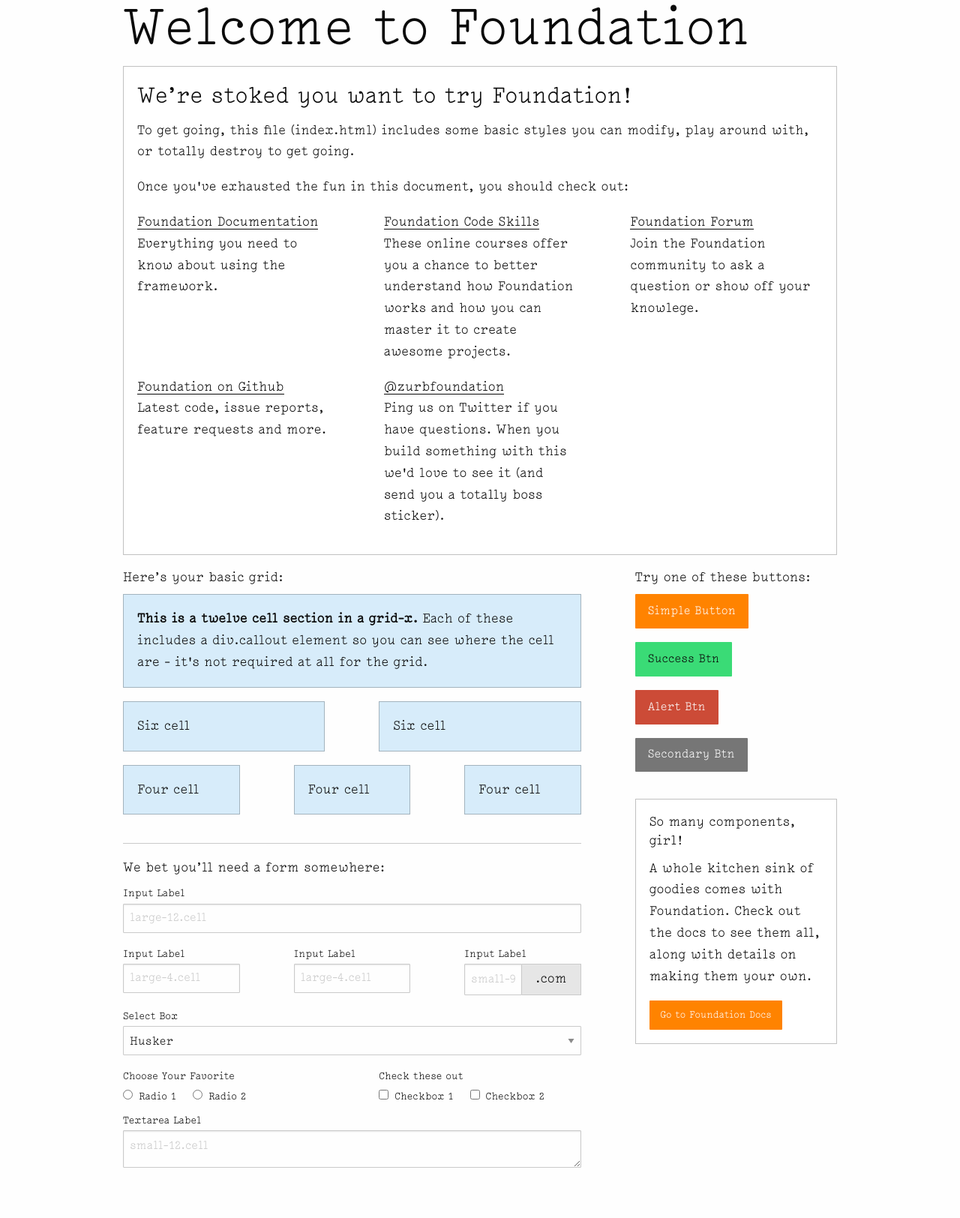
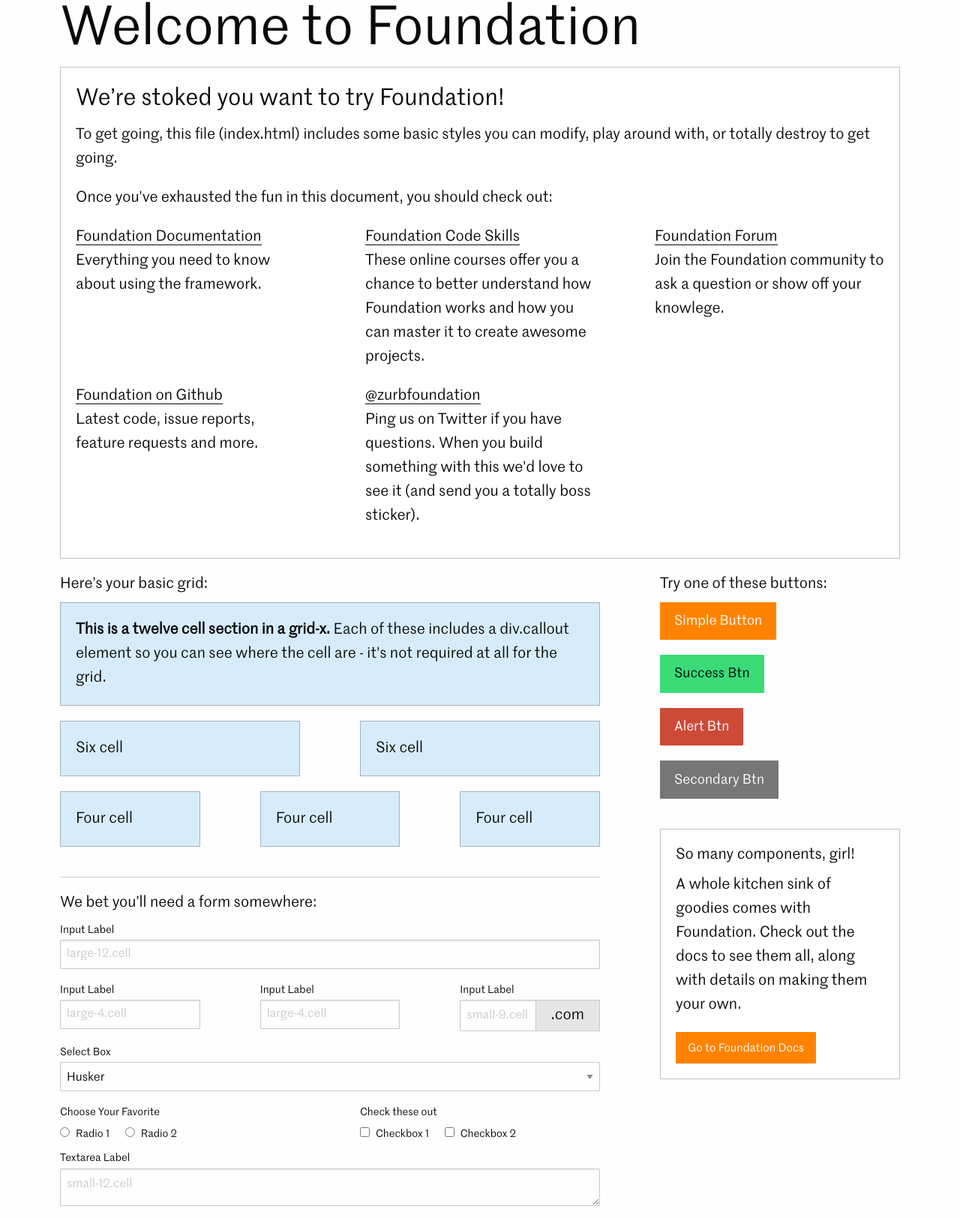
Before and after one commit to garethjohnsdesign/onlyjerkin.com, a PHP site: page /bower_components/foundation-sites/customizer/index.html in a window 1280 px wide. Shown: the whole page at 75% size. Before the commit the page ends 1557 px from the top, so only its background shows below. Run offline with PHP 8.4, Linux system fonts and the light colour scheme; some libraries are stand-ins or nearby versions.

Commit message:
Initial Commit

```diff
--- a/_includes/subscribe.html
+++ b/_includes/subscribe.html
@@ -1,5 +1,5 @@
 <!-- Subscribe -->
-<div class="grid-container margin-top-2 margin-bottom-2">
+<div class="grid-container margin-top-2 margin-bottom-2" data-aos="fade-in">
   <div class="grid-x grid-padding-x grid-padding-y align-center">
     <div class="small-11 medium-8 cell text-center">
       <h4 class="primary-font">Stay in touch</h4>
--- a/assets/scss/_fonts.scss
+++ b/assets/scss/_fonts.scss
@@ -8,28 +8,10 @@
 }
 
 @font-face {
-  font-family: 'Untitled Sans Regular';
+  font-family: 'Marr Sans';
   src:
-  url('../fonts/untitled-sans-regular.woff2') format('woff2'),
-  url('../fonts/untitled-sans-regular.woff') format('woff');
-  font-weight: normal;
-  font-style: normal;
-}
-
-@font-face {
-  font-family: 'Type Type';
-  src:
-  url('../fonts/type-type.woff2') format('woff2'),
-  url('../fonts/type-type.woff') format('woff');
-  font-weight: normal;
-  font-style: normal;
-}
-
-@font-face {
-  font-family: 'Lacrima';
-  src:
-  url('../fonts/lacrimamg-serif.woff2') format('woff2'),
-  url('../fonts/lacrimamg-serif.woff') format('woff');
+  url('../fonts/marrsans-regular.woff2') format('woff2'),
+  url('../fonts/marrsans-regular.woff') format('woff');
   font-weight: normal;
   font-style: normal;
 }
--- a/assets/scss/_icons.scss
+++ b/assets/scss/_icons.scss
@@ -20,7 +20,7 @@ Single-colored icons can be modified like so:
 }
 
 .icon-logo {
-  font-size: 5rem;
+  font-size: 4rem;
 }
 
 .icon-play_arrow {
--- a/assets/scss/_layout.scss
+++ b/assets/scss/_layout.scss
@@ -44,7 +44,7 @@ svg {
 
 ::selection {
   background: $primary-color;
-  color: $secondary-color;
+  color: $black;
 }
 
 :focus {
@@ -138,12 +138,7 @@ p a {
   background-repeat: no-repeat;
   background-size: cover;
   background-position: center center;
-  height: 80vh;
-/*
-  h1 {
-    text-shadow: 1px 1px 1px $black;
-  }
-*/
+  height: 85vh;
 }
 
 // 9. Home
@@ -165,15 +160,6 @@ p a {
   top: 0;
   left: 0;
   width: 100%;
-  @include links ($black, $black)
-}
-
-.food .hamburger-inner {
-  &,
-  &::before,
-  &::after {
-    background-color: $black;
-  }
 }
 
 // 11. Find Us
--- a/assets/scss/_settings.scss
+++ b/assets/scss/_settings.scss
@@ -66,9 +66,8 @@
 // ---------
 
 // $global-font-size: 100%;
-$global-font-size: 18px;
-// $global-width: rem-calc(1200);
-$global-width: rem-calc(1024);
+$global-font-size: 20px;
+$global-width: rem-calc(1200);
 $global-lineheight: 1.5;
 /*
 $foundation-palette: (
@@ -175,30 +174,30 @@ $header-styles: (
     'h1': ('font-size': 48, 'line-height': 1.1, 'margin-top': 0, 'margin-bottom': $header-margin-bottom),
     'h2': ('font-size': 32, 'line-height': $header-lineheight, 'margin-top': 0, 'margin-bottom': $header-margin-bottom),
     'h3': ('font-size': 24, 'line-height': $header-lineheight, 'margin-top': 0, 'margin-bottom': $header-margin-bottom),
-    'h4': ('font-size': 18, 'line-height': $header-lineheight, 'margin-top': 0, 'margin-bottom': $header-margin-bottom),
-    'h5': ('font-size': 17, 'line-height': $header-lineheight, 'margin-top': 0, 'margin-bottom': $header-margin-bottom),
-    'h6': ('font-size': 16, 'line-height': $header-lineheight, 'margin-top': 0, 'margin-bottom': $header-margin-bottom)
+    'h4': ('font-size': 20, 'line-height': $header-lineheight, 'margin-top': 0, 'margin-bottom': $header-margin-bottom),
+    'h5': ('font-size': 20, 'line-height': $header-lineheight, 'margin-top': 0, 'margin-bottom': $header-margin-bottom),
+    'h6': ('font-size': 20, 'line-height': $header-lineheight, 'margin-top': 0, 'margin-bottom': $header-margin-bottom)
   ),
   'medium': (
     'h1': ('font-size': 48, 'line-height': 1.1, 'margin-top': 0, 'margin-bottom': $header-margin-bottom),
     'h2': ('font-size': 40, 'line-height': $header-lineheight, 'margin-top': 0, 'margin-bottom': $header-margin-bottom),
     'h3': ('font-size': 31, 'line-height': $header-lineheight, 'margin-top': 0, 'margin-bottom': $header-margin-bottom),
     'h4': ('font-size': 24, 'line-height': $header-lineheight, 'margin-top': 0, 'margin-bottom': $header-margin-bottom),
-    'h5': ('font-size': 18, 'line-height': $header-lineheight, 'margin-top': 0, 'margin-bottom': $header-margin-bottom),
-    'h6': ('font-size': 14, 'line-height': $header-lineheight, 'margin-top': 0, 'margin-bottom': $header-margin-bottom)
+    'h5': ('font-size': 20, 'line-height': $header-lineheight, 'margin-top': 0, 'margin-bottom': $header-margin-bottom),
+    'h6': ('font-size': 20, 'line-height': $header-lineheight, 'margin-top': 0, 'margin-bottom': $header-margin-bottom)
   ),
   'large': (
     'h1': ('font-size': 72, 'line-height': 1.1, 'margin-top': 0, 'margin-bottom': $header-margin-bottom),
     'h2': ('font-size': 40, 'line-height': 1.1, 'margin-top': 0, 'margin-bottom': $header-margin-bottom),
     'h3': ('font-size': 31, 'line-height': $header-lineheight, 'margin-top': 0, 'margin-bottom': $header-margin-bottom),
     'h4': ('font-size': 24, 'line-height': $header-lineheight, 'margin-top': 0, 'margin-bottom': $header-margin-bottom),
-    'h5': ('font-size': 18, 'line-height': $header-lineheight, 'margin-top': 0, 'margin-bottom': $header-margin-bottom),
+    'h5': ('font-size': 20, 'line-height': $header-lineheight, 'margin-top': 0, 'margin-bottom': $header-margin-bottom),
     'h6': ('font-size': 14, 'line-height': $header-lineheight, 'margin-top': 0, 'margin-bottom': $header-margin-bottom)
   ),
 );
 $header-text-rendering: optimizeLegibility;
 // $small-font-size: 80%;
-$small-font-size: 90%;
+$small-font-size: 80%;
 $header-small-font-color: $medium-gray;
 $paragraph-lineheight: 1.6;
 $paragraph-margin-bottom: 1rem;
--- a/assets/scss/_typography.scss
+++ b/assets/scss/_typography.scss
@@ -11,4 +11,4 @@ $letter-spacing--looser: 0.25em;
 $letter-spacing--loose: 0.125em;
 
 $primary-font-family: 'True North', sans-serif;
-$secondary-font-family: 'Lacrima', serif;
+$secondary-font-family: 'Marr Sans', serif;
```
Also changed, not shown: _includes/images/feature.html (+5 -5 lines), _layouts/find-us.html (+5 -5 lines), _layouts/food.html (+5 -5 lines), _layouts/hire-us.html (+6 -6 lines), _layouts/home.html (+9 -9 lines), _layouts/story.html (+5 -5 lines), assets/css/app.css, assets/fonts/marrsans-regular.woff (added), assets/fonts/marrsans-regular.woff2 (added), assets/fonts/untitled-sans-regular.woff (deleted), assets/fonts/untitled-sans-regular.woff2 (deleted), 3 other files.
